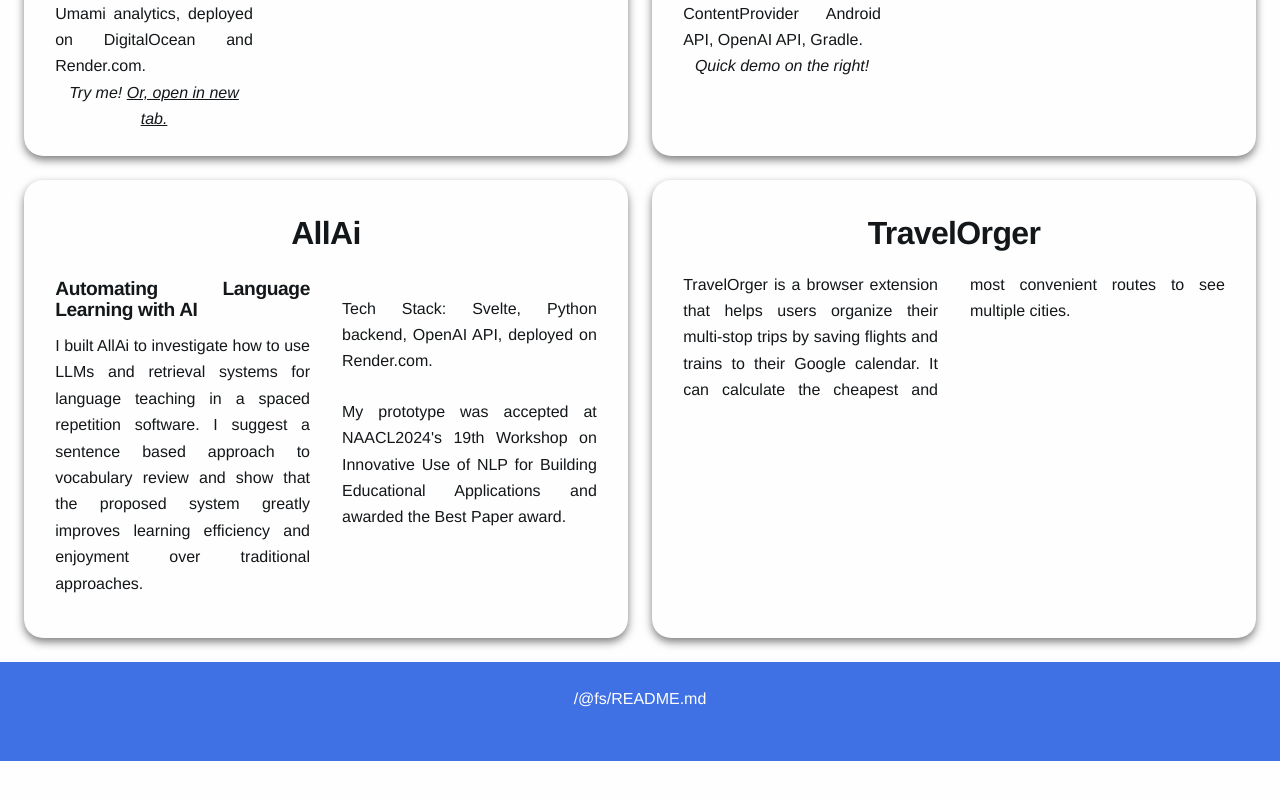
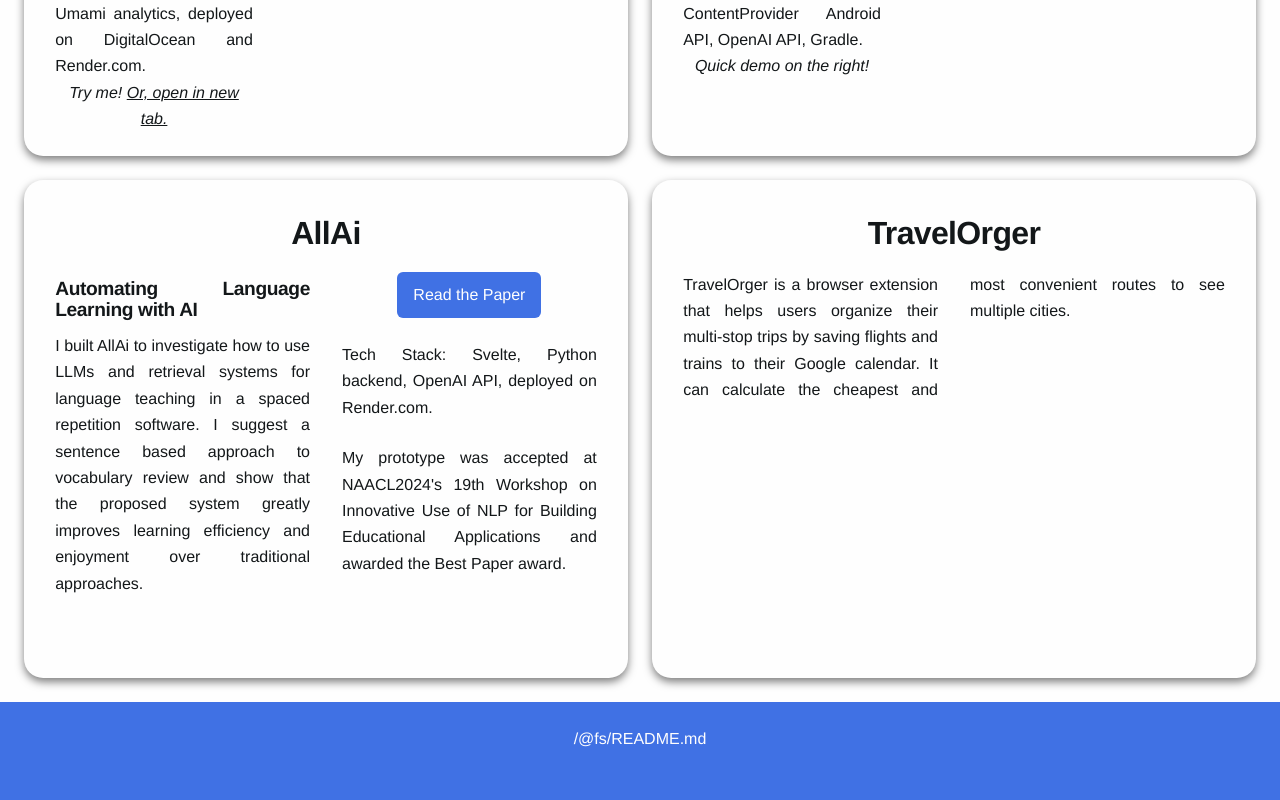
Before and after one commit to bnpd/bnpd, a SvelteKit app: page / in a window 1280 px wide. Shown: the part 880-1680 px from the top of the page. Before the commit the page ends 1641 px from the top, so only its background shows below. Built offline with nearby package versions, Linux system fonts and the light colour scheme.

Commit message:
add extra button slot and use it for read paper button

```diff
--- a/src/lib/ProjectCard.svelte
+++ b/src/lib/ProjectCard.svelte
@@ -16,7 +16,7 @@
 
 <div class="card rounded padding">
   {#if !textOnlyCard}<h2 class="text-center">{title}</h2>{/if}
-  <div class={textOnlyCard ? "reverse golden columns desktop" : "columns-no-grid"}>
+  <div class={textOnlyCard ? "reverse golden columns desktop" : "columns-no-grid desktop"}>
     <div class="vertical-space-evenly">
       {#if textOnlyCard}<h2 class="text-center">{title}</h2>{/if}
       {#if subtitle}<h4>{subtitle}</h4>{/if}
@@ -52,6 +52,7 @@
         {#if repo}
           <a target="_blank" href={repo} class="blue button no-underline">Explore Code</a>
         {/if}
+        <slot name="extraButton" />
       </div>
       <slot name="footer" />
       <div class="hide mobile">
--- a/src/routes/+page.svelte
+++ b/src/routes/+page.svelte
@@ -61,7 +61,11 @@
             >
             <span slot="footer">
                 <p>Tech Stack: Svelte, Python backend, OpenAI API, deployed on Render.com.</p>
-                <p>My prototype was accepted at NAACL2024's 19th Workshop on Innovative Use of NLP for Building Educational Applications and awarded the Best Paper award.</p>            </span>
+                <p>My prototype was accepted at NAACL2024's 19th Workshop on Innovative Use of NLP for Building Educational Applications and awarded the Best Paper award.</p>
+            </span>
+            <span slot="extraButton">
+                <a target="_blank" href="https://github.com/bnpd/AllAI/blob/main/Paper%3A%20Automated%20Sentence%20Generation%20for%20a%20Spaced%20Repetition%20Software.pdf" class="blue button no-underline">Read the Paper</a>
+            </span>
                             <!--<a target="_blank" href="MAKE PUBLIC" class="blue button no-underline">Explore Code</a>-->
             </ProjectCard>
             <ProjectCard
```
